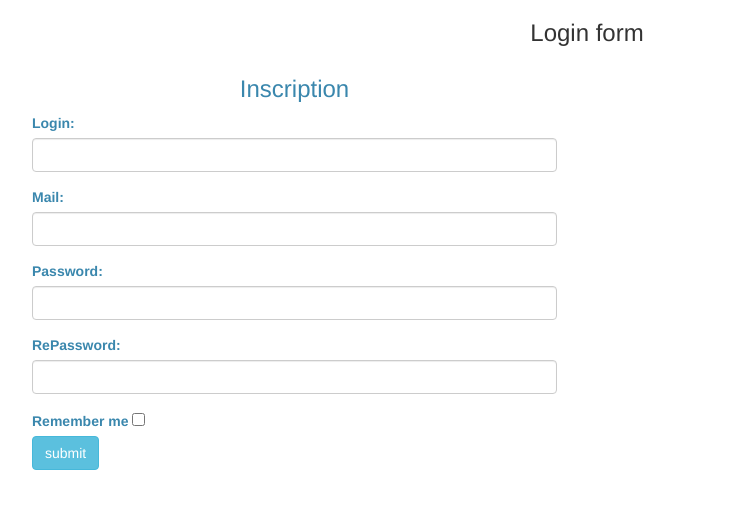
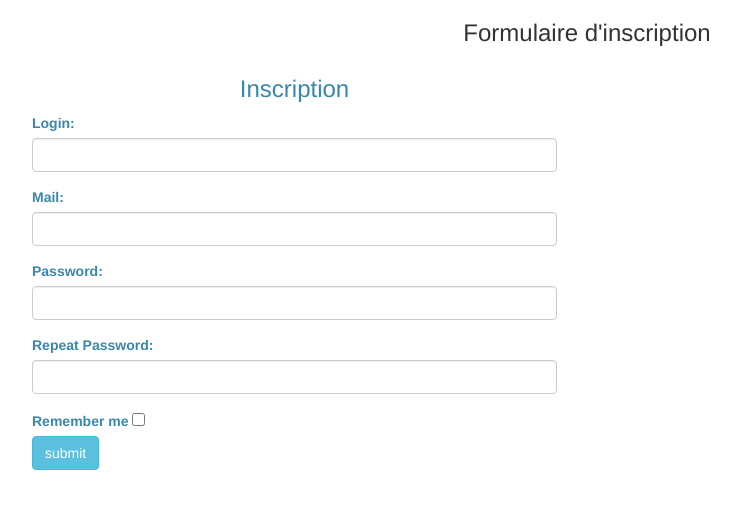
Before and after one commit to ridha-boughediri/reservation-salles, a PHP site: page /inscription.php in a window 1280 px wide. Shown: the top 509 px of the page, without its empty margins (53-793 px from the left). Run offline with PHP 8.4, Linux system fonts and the light colour scheme; some libraries are stand-ins or nearby versions.

Commit message:
Update inscription.php

```diff
--- a/inscription.php
+++ b/inscription.php
@@ -36,7 +36,7 @@ if (isset($_POST['signin'])) {
 
 <body>
     <div id="login">
-        <h3 class="text-center text-white pt-5">Login form</h3>
+        <h3 class="text-center text-white pt-5">Formulaire d'inscription</h3>
         <div class="container">
             <div id="login-row" class="row justify-content-center align-items-center">
                 <div id="login-column" class="col-md-6">
@@ -56,7 +56,7 @@ if (isset($_POST['signin'])) {
                                 <input type="text" name="password" id="password" class="form-control">
                             </div>
                             <div class="form-group">
-                                <label for="password" class="text-info">RePassword:</label><br>
+                                <label for="password" class="text-info">Repeat Password:</label><br>
                                 <input type="text" name="confpassword" id="password" class="form-control">
                             </div>
                             <div class="form-group">
```
